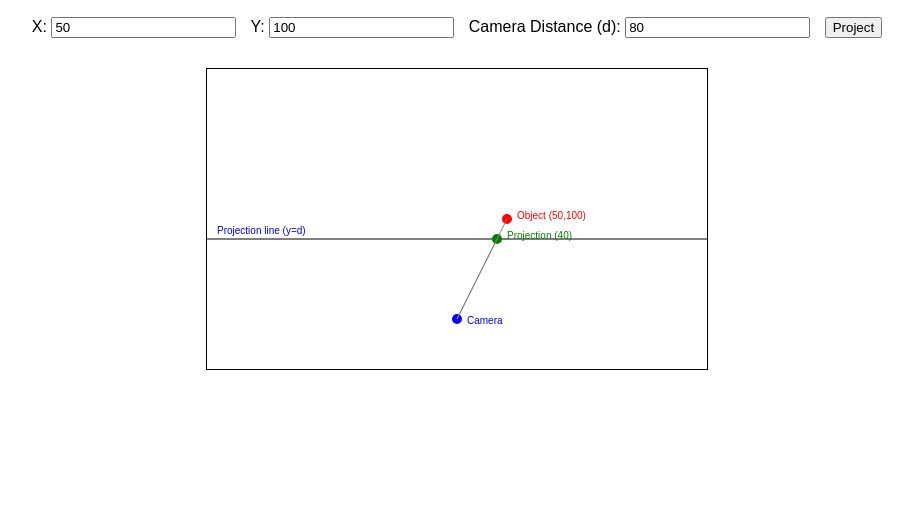
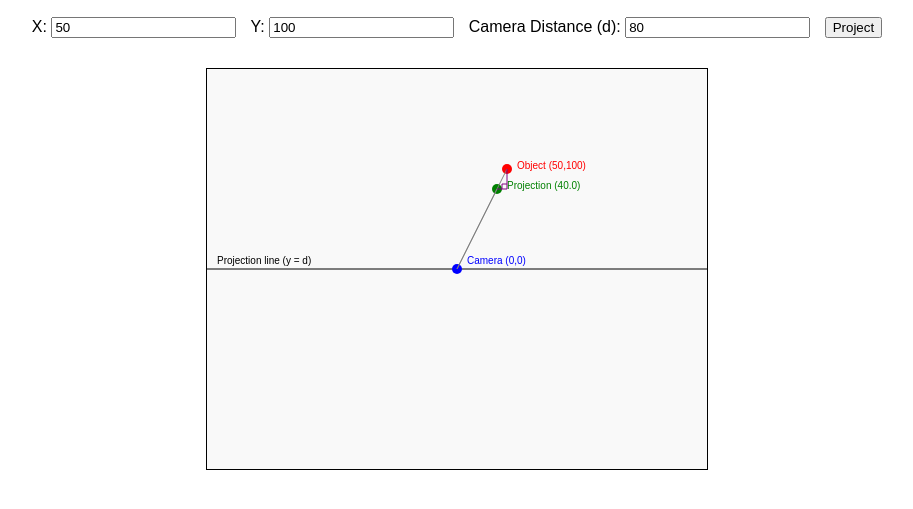
Before and after one commit to Raven-504/Raven-504.github.io, a plain HTML site: page thing/index.html in a window 1280 px wide. Shown: the part 79-588 px from the top of the page, without its empty margins (183-1096 px from the left). Drawn offline with Linux system fonts and the light colour scheme.

Commit message:
Update index.html

```diff
--- a/thing/index.html
+++ b/thing/index.html
@@ -14,6 +14,7 @@
     canvas {
       border: 1px solid #000;
       margin-top: 20px;
+      background: #f9f9f9;
     }
     .controls {
       margin-bottom: 10px;
@@ -33,7 +34,7 @@
     <button onclick="draw()">Project</button>
   </div>
 
-  <canvas id="canvas" width="500" height="300"></canvas>
+  <canvas id="canvas" width="500" height="400"></canvas>
 
   <script>
     const canvas = document.getElementById('canvas');
@@ -50,50 +51,72 @@
 
       ctx.clearRect(0, 0, canvas.width, canvas.height);
 
-      // Draw the camera at (0,0)
+      // Center of canvas
+      const centerX = canvas.width / 2;
+      const baseY = canvas.height / 2; // projection line passes through here
+
+      // Draw projection line (y = d)
+      ctx.strokeStyle = "black";
+      ctx.beginPath();
+      ctx.moveTo(0, baseY);
+      ctx.lineTo(canvas.width, baseY);
+      ctx.stroke();
+      ctx.fillText("Projection line (y = d)", 10, baseY - 5);
+
+      // Camera is at origin relative to projection line
+      const camX = centerX;
+      const camY = baseY;
       ctx.fillStyle = "blue";
       ctx.beginPath();
-      ctx.arc(250, 250, 5, 0, Math.PI * 2);
+      ctx.arc(camX, camY, 5, 0, Math.PI * 2);
       ctx.fill();
-      ctx.fillText("Camera", 260, 255);
+      ctx.fillText("Camera (0,0)", camX + 10, camY - 5);
 
-      // Draw canvas line at y = d
-      ctx.strokeStyle = "black";
-      ctx.beginPath();
-      ctx.moveTo(0, 250 - d);
-      ctx.lineTo(500, 250 - d);
-      ctx.stroke();
-      ctx.fillText("Projection line (y=d)", 10, 250 - d - 5);
-
-      // Draw the object point
-      const objX = 250 + x;
-      const objY = 250 - y;
+      // Object coordinates in canvas space
+      const objX = centerX + x;
+      const objY = baseY - y;
       ctx.fillStyle = "red";
       ctx.beginPath();
       ctx.arc(objX, objY, 5, 0, Math.PI * 2);
       ctx.fill();
       ctx.fillText(`Object (${x},${y})`, objX + 10, objY);
 
-      // Project onto 1D line
-      const projX = 250 + project(x, y, d);
-      const projY = 250 - d;
+      // Projection on line
+      const projX = centerX + project(x, y, d);
+      const projY = baseY - d;
       ctx.fillStyle = "green";
       ctx.beginPath();
       ctx.arc(projX, projY, 5, 0, Math.PI * 2);
       ctx.fill();
-      ctx.fillText(`Projection (${projX - 250})`, projX + 10, projY);
+      ctx.fillText(`Projection (${(projX - centerX).toFixed(1)})`, projX + 10, projY);
 
-      // Draw a line from camera to object
+      // Line from camera to object
       ctx.strokeStyle = "gray";
       ctx.beginPath();
-      ctx.moveTo(250, 250);
+      ctx.moveTo(camX, camY);
       ctx.lineTo(objX, objY);
       ctx.stroke();
 
-      // Draw a line from camera to projection
+      // Line from camera to projection
       ctx.beginPath();
-      ctx.moveTo(250, 250);
+      ctx.moveTo(camX, camY);
       ctx.lineTo(projX, projY);
+      ctx.stroke();
+
+      // Right angle triangle: vertical and horizontal lines
+      ctx.strokeStyle = "purple";
+      ctx.beginPath();
+      ctx.moveTo(objX, objY);
+      ctx.lineTo(objX, projY);
+      ctx.lineTo(projX, projY);
+      ctx.stroke();
+
+      // Mark the right angle
+      ctx.strokeStyle = "purple";
+      ctx.beginPath();
+      ctx.moveTo(objX - 5, projY);
+      ctx.lineTo(objX - 5, projY - 5);
+      ctx.lineTo(objX, projY - 5);
       ctx.stroke();
     }
 
```
